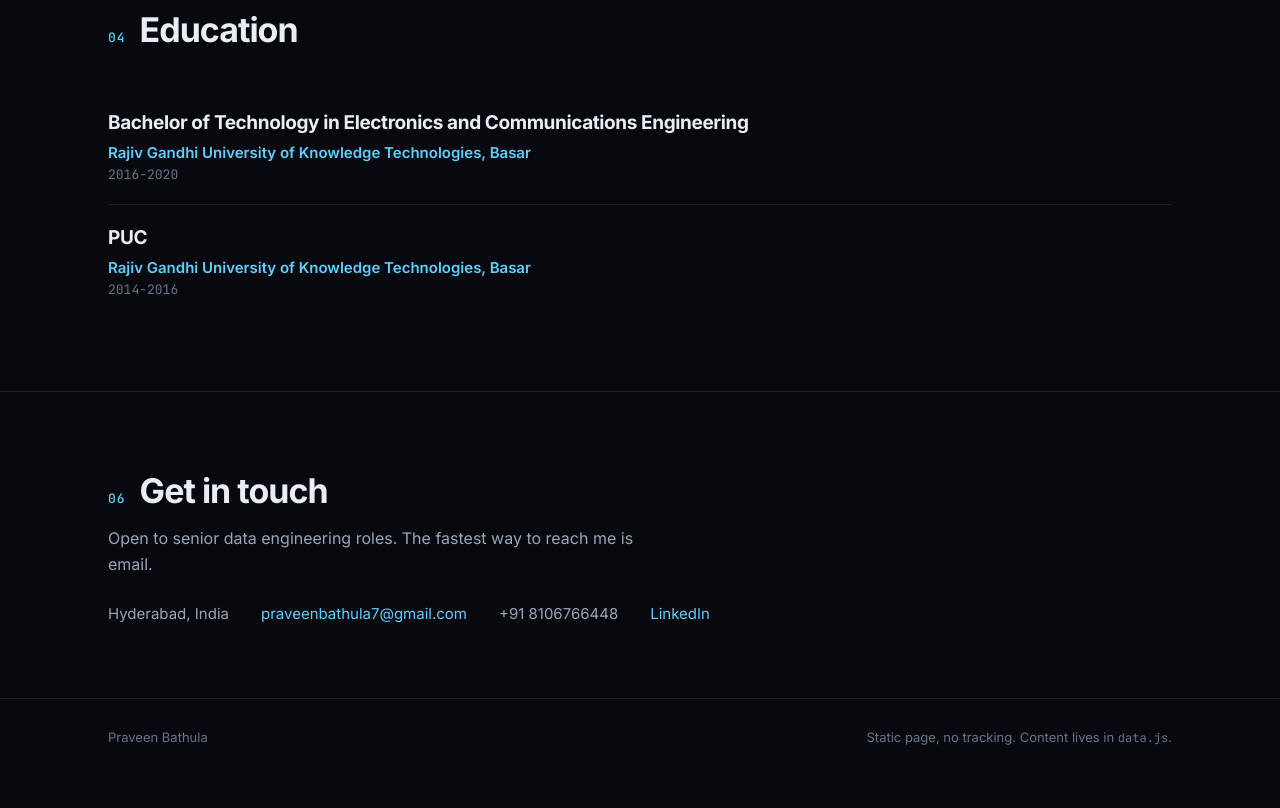
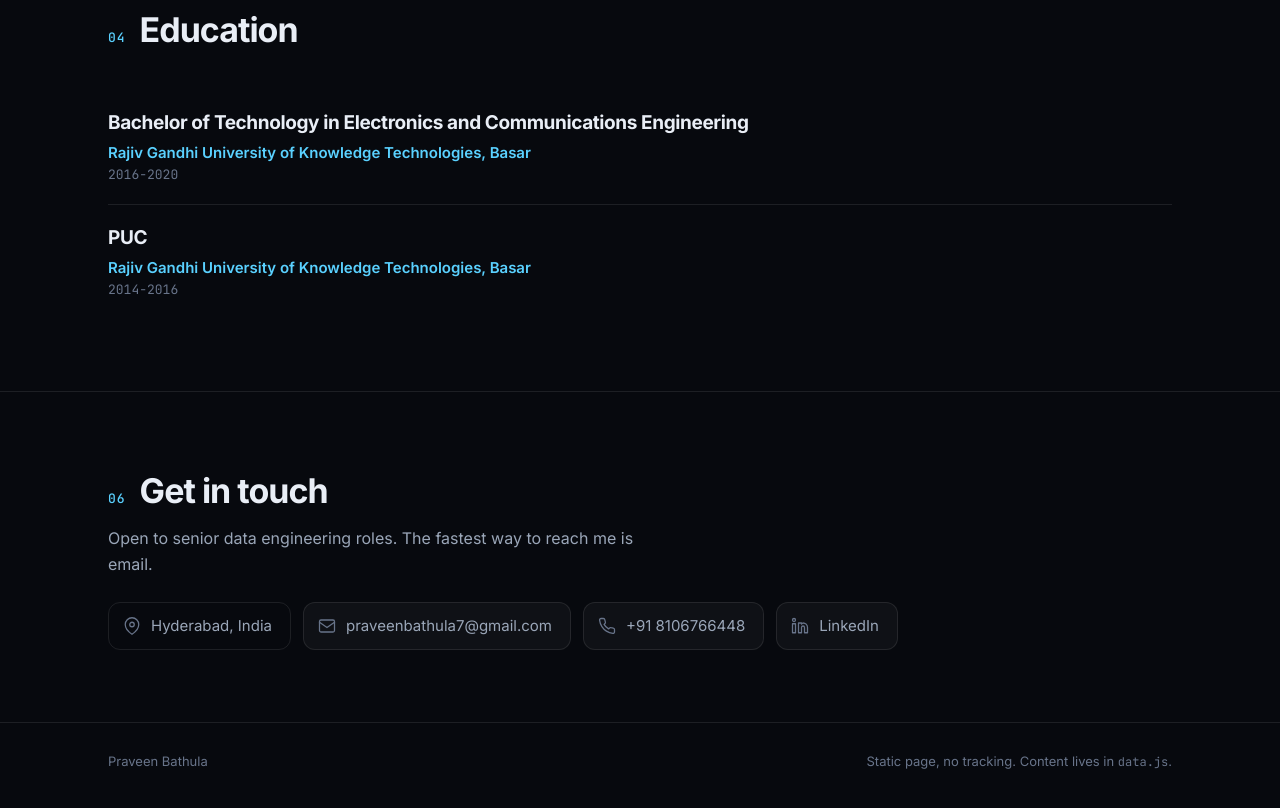
Before and after one commit to praveenlearning/praveenlearning.github.io, a plain HTML site: page index.html in a window 1280 px wide. Shown: the part 5625-6433 px from the top of the page. Drawn offline with Linux system fonts and the light colour scheme.

Commit message:
adds icons

```diff
--- a/check.js
+++ b/check.js
@@ -78,6 +78,7 @@ global.document = {
   title: '',
   documentElement: new Node('html'),
   createElement: (tag) => new Node(tag),
+  createElementNS: (_ns, tag) => new Node(tag),
   createTextNode: (text) => { const n = new Node('#text'); n.textContent = text; return n; },
   querySelector: (selector) => find(body, selector),
   querySelectorAll: (selector) => findAll(body, selector),
--- a/index.js
+++ b/index.js
@@ -32,24 +32,96 @@ function atsSummary(data) {
   return data.summaryAts || data.summary;
 }
 
+/* Inline SVG rather than an icon font or a CDN library: nothing to install, nothing
+   to fetch at runtime, and print.css can drop them for the ATS text stream.
+   Each entry is a list of [tag, attributes] drawn on a 24x24 grid. */
+const SVG_NS = 'http://www.w3.org/2000/svg';
+
+const ICONS = {
+  location: [
+    ['path', { d: 'M21 10c0 7-9 13-9 13s-9-6-9-13a9 9 0 0 1 18 0z' }],
+    ['circle', { cx: '12', cy: '10', r: '3' }]
+  ],
+  email: [
+    ['rect', { x: '2', y: '4', width: '20', height: '16', rx: '2' }],
+    ['path', { d: 'm2 7 10 7 10-7' }]
+  ],
+  phone: [
+    ['path', { d: 'M22 16.9v3a2 2 0 0 1-2.2 2 19.8 19.8 0 0 1-8.6-3.1 19.5 19.5 0 0 1-6-6A19.8 19.8 0 0 1 2.1 4.2 2 2 0 0 1 4.1 2h3a2 2 0 0 1 2 1.7c.1 1 .4 1.9.7 2.8a2 2 0 0 1-.5 2.1L8.1 9.9a16 16 0 0 0 6 6l1.3-1.3a2 2 0 0 1 2.1-.4c.9.3 1.8.5 2.8.6a2 2 0 0 1 1.7 2z' }]
+  ],
+  linkedin: [
+    ['path', { d: 'M16 8a6 6 0 0 1 6 6v7h-4v-7a2 2 0 0 0-4 0v7h-4v-13h4v1.5A6 6 0 0 1 16 8z' }],
+    ['rect', { x: '2', y: '9', width: '4', height: '12' }],
+    ['circle', { cx: '4', cy: '4', r: '2' }]
+  ],
+  // The GitHub mark is a filled glyph on a 16-grid, not a stroked 24 one.
+  github: {
+    viewBox: '0 0 16 16',
+    filled: true,
+    parts: [['path', { d: 'M8 0C3.58 0 0 3.58 0 8c0 3.54 2.29 6.53 5.47 7.59.4.07.55-.17.55-.38 0-.19-.01-.82-.01-1.49-2.01.37-2.53-.49-2.69-.94-.09-.23-.48-.94-.82-1.13-.28-.15-.68-.52-.01-.53.63-.01 1.08.58 1.23.82.72 1.21 1.87.87 2.33.66.07-.52.28-.87.51-1.07-1.78-.2-3.64-.89-3.64-3.95 0-.87.31-1.59.82-2.15-.08-.2-.36-1.02.08-2.12 0 0 .67-.21 2.2.82a7.6 7.6 0 0 1 4 0c1.53-1.03 2.2-.82 2.2-.82.44 1.1.16 1.92.08 2.12.51.56.82 1.27.82 2.15 0 3.07-1.87 3.75-3.65 3.95.29.25.54.73.54 1.48 0 1.07-.01 1.93-.01 2.2 0 .21.15.46.55.38A8.01 8.01 0 0 0 16 8c0-4.42-3.58-8-8-8z' }]]
+  },
+  link: [
+    ['path', { d: 'M10 13a5 5 0 0 0 7.5.5l3-3a5 5 0 0 0-7-7l-1.7 1.7' }],
+    ['path', { d: 'M14 11a5 5 0 0 0-7.5-.5l-3 3a5 5 0 0 0 7 7l1.7-1.7' }]
+  ]
+};
+
+function icon(name) {
+  const entry = ICONS[name] || ICONS.link;
+  const parts = Array.isArray(entry) ? entry : entry.parts;
+  const viewBox = Array.isArray(entry) ? '0 0 24 24' : (entry.viewBox || '0 0 24 24');
+  const filled = !Array.isArray(entry) && entry.filled;
+
+  const svg = document.createElementNS(SVG_NS, 'svg');
+  svg.setAttribute('class', 'contact-icon');
+  svg.setAttribute('viewBox', viewBox);
+  svg.setAttribute('aria-hidden', 'true');
+
+  if (filled) {
+    svg.setAttribute('fill', 'currentColor');
+  } else {
+    svg.setAttribute('fill', 'none');
+    svg.setAttribute('stroke', 'currentColor');
+    svg.setAttribute('stroke-width', '1.7');
+    svg.setAttribute('stroke-linecap', 'round');
+    svg.setAttribute('stroke-linejoin', 'round');
+  }
+
+  parts.forEach((spec) => {
+    const node = document.createElementNS(SVG_NS, spec[0]);
+    Object.keys(spec[1]).forEach((key) => node.setAttribute(key, spec[1][key]));
+    svg.appendChild(node);
+  });
+
+  return svg;
+}
+
+function contactItem(iconName, text, href) {
+  const node = href ? el('a', 'contact-item') : el('span', 'contact-item');
+  if (href) {
+    node.href = href;
+    if (!href.startsWith('mailto:') && !href.startsWith('tel:')) {
+      node.rel = 'noopener';
+      node.target = '_blank';
+    }
+  }
+  node.appendChild(icon(iconName));
+  node.appendChild(el('span', 'contact-text', text));
+  return node;
+}
+
 function renderContact(contact) {
   const target = document.querySelector('.contact-items');
   target.textContent = '';
 
-  if (contact.location) target.appendChild(el('span', null, contact.location));
-  if (contact.email) {
-    const a = el('a', null, contact.email);
-    a.href = 'mailto:' + contact.email;
-    target.appendChild(a);
+  if (contact.location) target.appendChild(contactItem('location', contact.location));
+  if (contact.email) target.appendChild(contactItem('email', contact.email, 'mailto:' + contact.email));
+  if (contact.phone) {
+    target.appendChild(contactItem('phone', contact.phone, 'tel:' + contact.phone.replace(/[^+\d]/g, '')));
   }
-  if (contact.phone) target.appendChild(el('span', null, contact.phone));
 
   (contact.links || []).forEach((link) => {
-    const a = el('a', null, link.label);
-    a.href = link.url;
-    a.rel = 'noopener';
-    a.target = '_blank';
-    target.appendChild(a);
+    target.appendChild(contactItem(link.icon || 'link', link.label, link.url));
   });
 }
 
--- a/print.css
+++ b/print.css
@@ -184,9 +184,22 @@ html, body {
   page-break-inside: avoid;
 }
 
+/* Icons are decoration: an ATS reads the text stream, and a glyph in the middle of a
+   contact line is noise at best. Drop them and flatten the pills back to plain text. */
 .contact-items { display: block !important; font-size: 10pt !important; }
-.contact-items span, .contact-items a { color: #000 !important; }
-.contact-items span::after, .contact-items a::after { content: ' | '; }
+.contact-icon { display: none !important; }
+
+.contact-item {
+  display: inline !important;
+  padding: 0 !important;
+  border: none !important;
+  border-radius: 0 !important;
+  background: none !important;
+  color: #000 !important;
+  transform: none !important;
+}
+
+.contact-item::after { content: ' | '; }
 .contact-items :last-child::after { content: ''; }
 
 a { color: #000 !important; text-decoration: none !important; }
--- a/styles.css
+++ b/styles.css
@@ -360,10 +360,54 @@ body {
 .section-contact { border-top: 1px solid var(--border); }
 .contact-lede { margin: 0 0 24px; color: var(--text-dim); max-width: 56ch; }
 
-.contact-items { display: flex; flex-wrap: wrap; gap: 12px 32px; font-size: 15px; }
-.contact-items a { color: var(--accent); text-decoration: none; }
-.contact-items a:hover { text-decoration: underline; }
-.contact-items span { color: var(--text-dim); }
+.contact-items { display: flex; flex-wrap: wrap; gap: 12px; font-size: 15px; }
+
+.contact-item {
+  display: inline-flex;
+  align-items: center;
+  gap: 10px;
+  padding: 11px 18px 11px 14px;
+  border: 1px solid var(--border);
+  border-radius: 12px;
+  background: var(--surface);
+  color: var(--text-dim);
+  text-decoration: none;
+  transition: color 0.18s ease, border-color 0.18s ease, background 0.18s ease, transform 0.18s ease;
+}
+
+a.contact-item:hover,
+a.contact-item:focus-visible {
+  color: var(--text);
+  border-color: var(--accent);
+  background: var(--surface-strong);
+  transform: translateY(-2px);
+  outline: none;
+}
+
+a.contact-item:active { transform: translateY(0); }
+
+.contact-icon {
+  width: 18px;
+  height: 18px;
+  flex: none;
+  color: var(--text-faint);
+  transition: color 0.18s ease, transform 0.18s ease;
+}
+
+a.contact-item:hover .contact-icon,
+a.contact-item:focus-visible .contact-icon {
+  color: var(--accent);
+  transform: scale(1.12);
+}
+
+/* The location is not a link, so it should not look clickable. */
+span.contact-item { background: transparent; }
+
+@media (prefers-reduced-motion: reduce) {
+  .contact-item, .contact-icon { transition: none; }
+  a.contact-item:hover, a.contact-item:focus-visible { transform: none; }
+  a.contact-item:hover .contact-icon { transform: none; }
+}
 
 /* ---------- footer ---------- */
 
```
